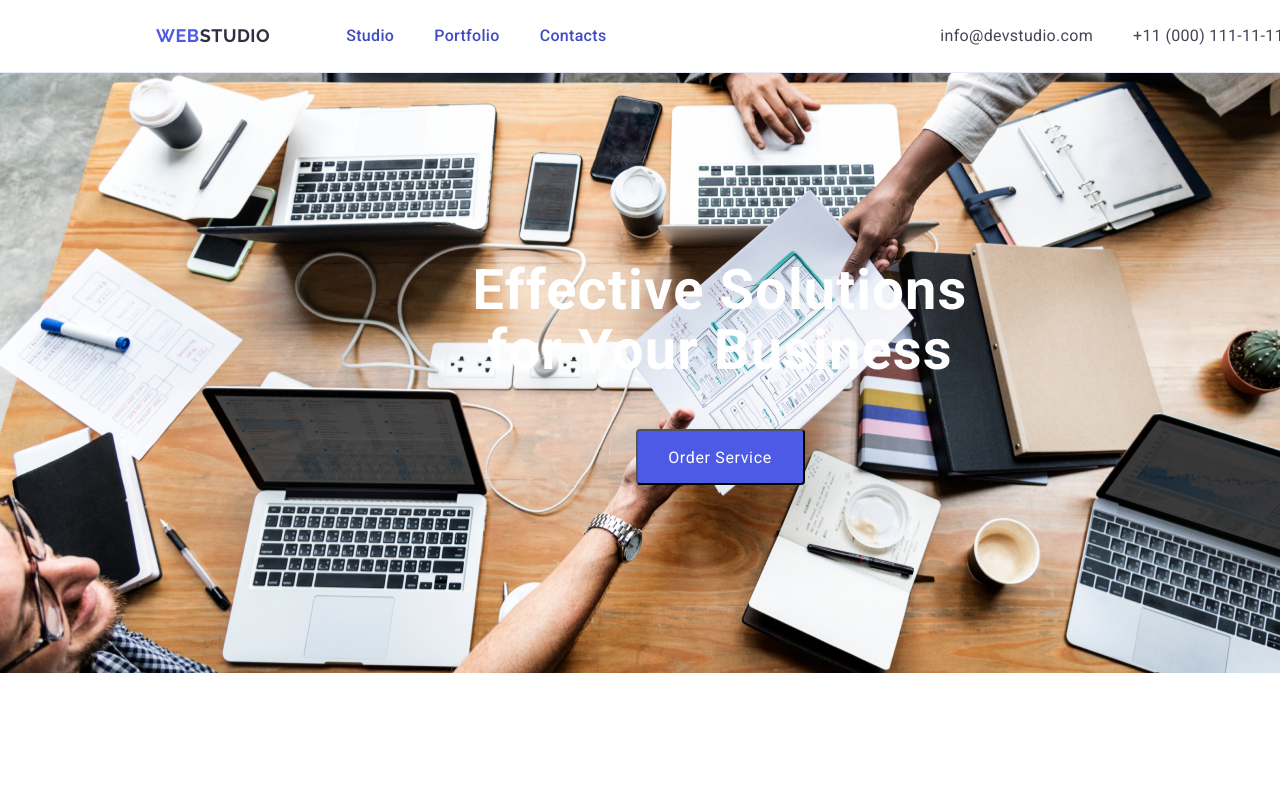
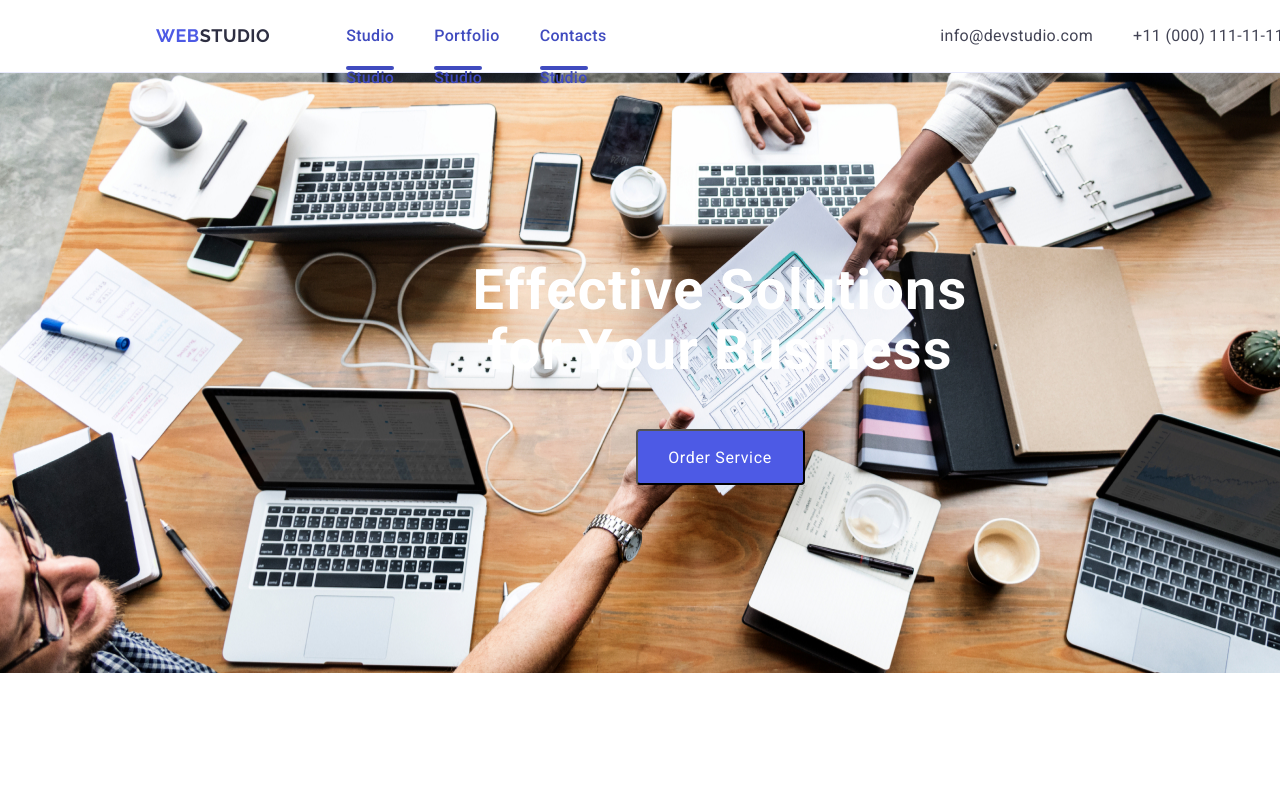
Before and after one commit to yuliia11111992/goit-markup-hw-04, a plain HTML site: page index.html in a window 1280 px wide. Shown: the top 789 px of the page. Drawn offline with nearby package versions, Linux system fonts and the light colour scheme.

Commit message:
Update styles.css

```diff
--- a/css/styles.css
+++ b/css/styles.css
@@ -77,7 +77,7 @@ color: #404bbf;
 transition: color 250ms cubic-bezier(0.4, 0, 0.2, 1);
 }
 .link::after{
-  content: ;
+  content: "Studio" ;
   position: absolute;
   left: 0;
   bottom: -1px;
```
